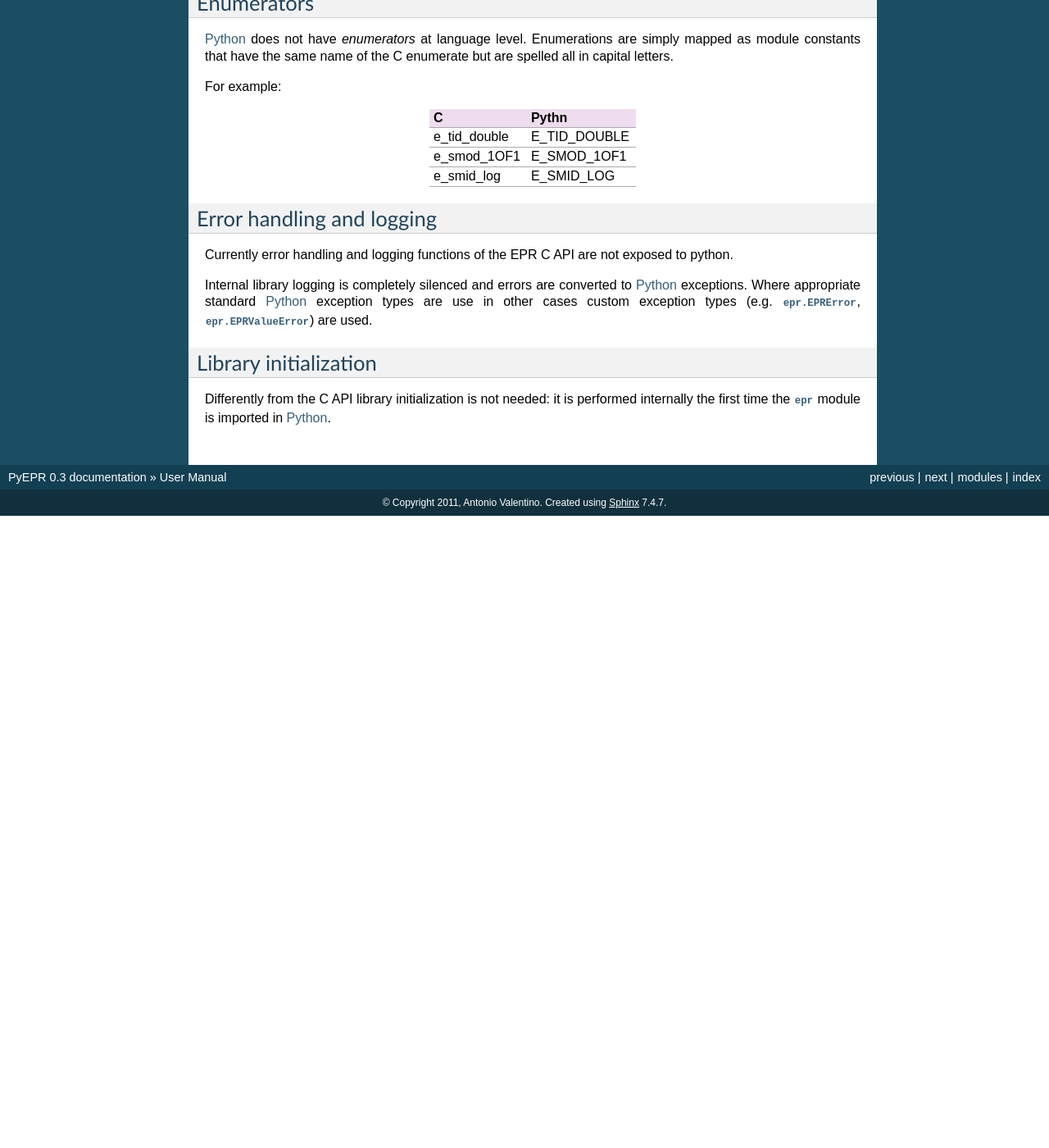
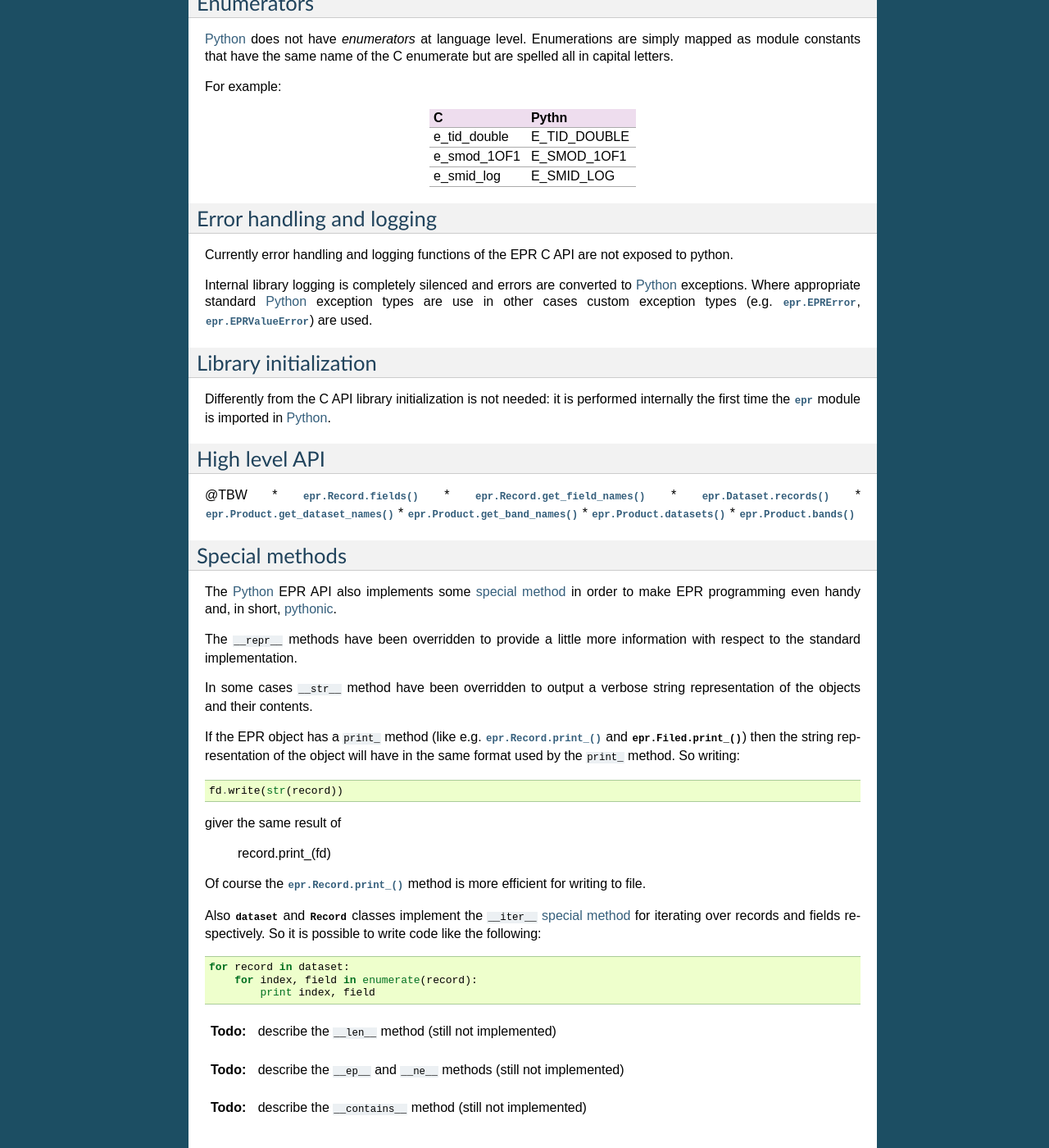
Before and after one commit to avalentino/pyepr, a Sphinx documentation site: the page built from doc/usermanual.txt, in a window 1280 px wide and 1400 px high, scrolled down 3687 px. Shown: the whole window at 82% size. Built offline with Sphinx 7.4.7, drawn with Linux system fonts in a browser that asks for light colours; formulas are drawn with MathJax 3; before the commit the page ends 4316 px from its top, so only the background shows below that; some of the changed text lies outside the part shown.

Commit message:
Added some special methods and untilities (high level interface)

```diff
--- a/TODO.txt
+++ b/TODO.txt
@@ -4,8 +4,7 @@ PyEPR TODO
 * debug mode (error handlers and logging)
 * suppress compilation warnings
 * high level interface (package + .so)
-* __str__, __eq__, __ne__, __iter__, __contains__
-* better test of print methods (compare with __str__)
+* __eq__, __ne__, __contains__
 * read_bitmask_raster
 * split .pxi, .pxd
 * support for multiple version of EPR API (2.2 and 2.1)
--- a/doc/usermanual.txt
+++ b/doc/usermanual.txt
@@ -268,3 +268,58 @@ Library initialization
 Differently from the C API library initialization is not needed: it is
 performed internally the first time the :mod:`epr` module is imported
 in Python_.
+
+
+High level API
+--------------
+
+@TBW
+* :meth:`epr.Record.fields`
+* :meth:`epr.Record.get_field_names`
+* :meth:`epr.Dataset.records`
+* :meth:`epr.Product.get_dataset_names`
+* :meth:`epr.Product.get_band_names`
+* :meth:`epr.Product.datasets`
+* :meth:`epr.Product.bands`
+
+
+Special methods
+---------------
+
+The Python_ EPR API also implements some `special method`_ in order to make
+EPR programming even handy and, in short, pythonic_.
+
+The ``__repr__`` methods have been overridden to provide a little more
+information with respect to the standard implementation.
+
+In some cases ``__str__`` method have been overridden to output a verbose
+string representation of the objects and their contents.
+
+If the EPR object has a ``print_`` method (like e.g. :meth:`epr.Record.print_`
+and :meth:`epr.Filed.print_`) then the string representation of the object
+will have in the same format used by the ``print_`` method.
+So writing::
+
+    fd.write(str(record))
+
+giver the same result of
+
+    record.print_(fd)
+
+Of course the :meth:`epr.Record.print_` method is more efficient for writing
+to file.
+
+Also :class:`dataset` and :class:`Record` classes implement the ``__iter__``
+`special method`_ for iterating over records and fields respectively.
+So it is possible to write code like the following::
+
+    for record in dataset:
+        for index, field in enumerate(record):
+            print index, field
+
+.. todo:: describe the ``__len__`` method (still not implemented)
+.. todo:: describe the ``__ep__`` and ``__ne__`` methods (still not implemented)
+.. todo:: describe the ``__contains__`` method (still not implemented)
+
+.. _`special method`: http://docs.python.org/reference/datamodel.html
+.. _pythonic: http://www.cafepy.com/article/be_pythonic/
```
Also changed, not shown: other parts of doc/usermanual.txt (+1 -1 lines), doc/NEWS.txt (+12 -0 lines), doc/reference.txt (+29 -0 lines), 2 other files.
